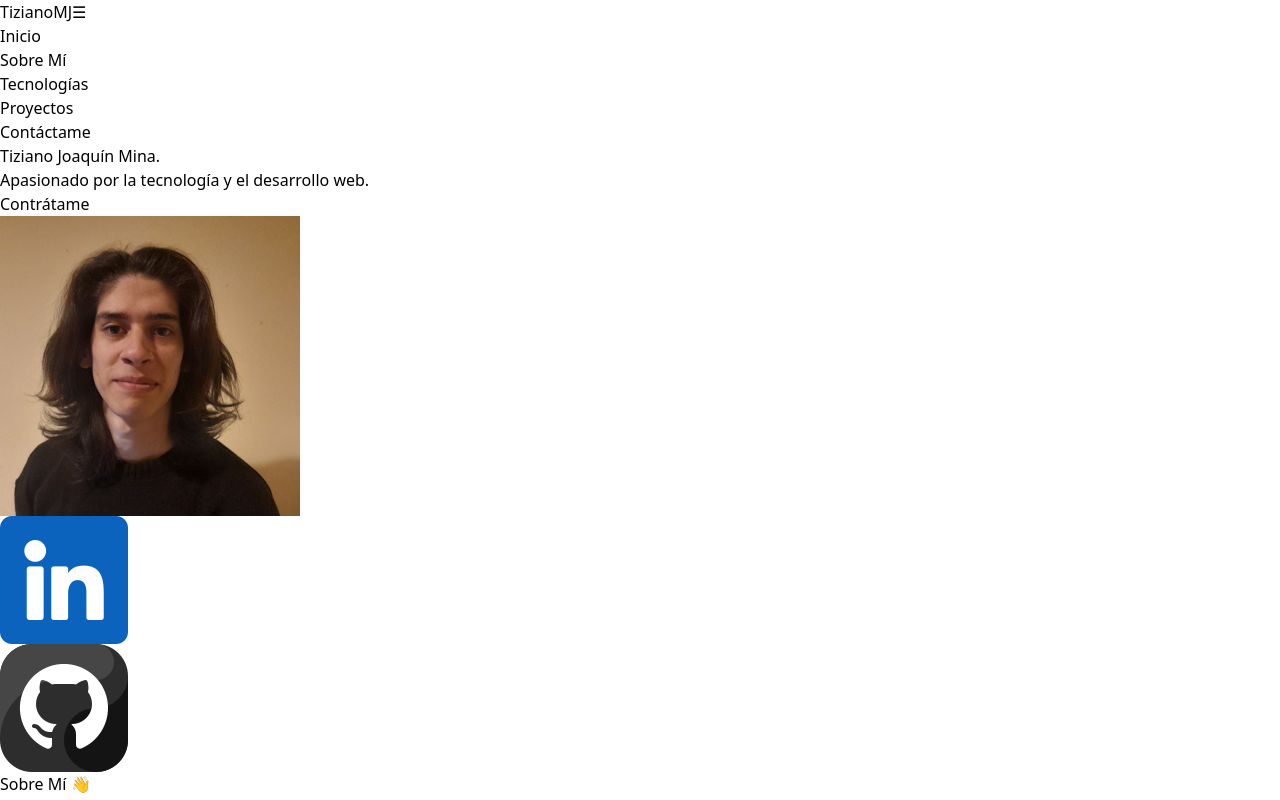
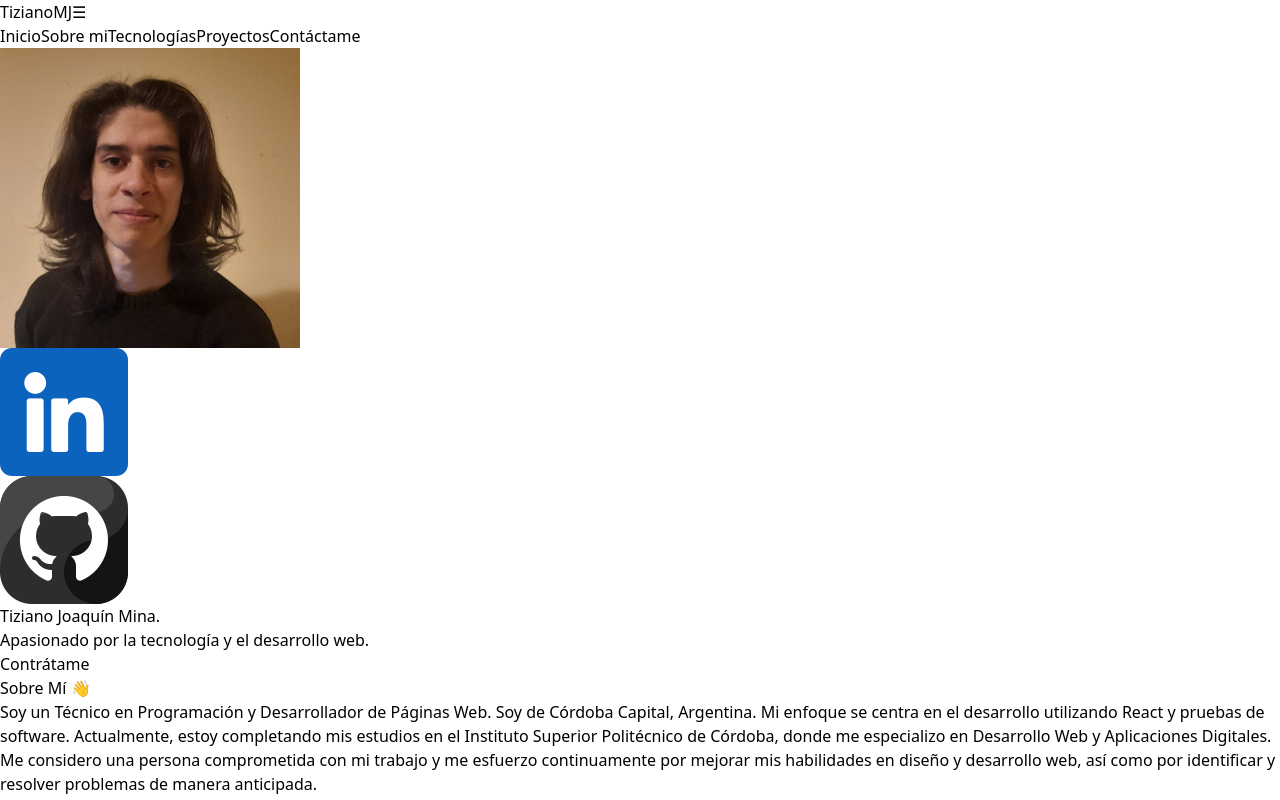
Before and after one commit to Tizianomina/PersonalWebPage, a React (Vite) app: page / in a window 1280 px wide. Shown: the top 800 px of the page. Built offline with nearby package versions, Linux system fonts and the light colour scheme.

Commit message:
Actualización de componentes y páginas

```diff
--- a/src/App.jsx
+++ b/src/App.jsx
@@ -4,9 +4,6 @@ import { ContactFormPage } from "./pages/ContactFormPage";
 import { HomePage } from "./pages/HomePage";
 import { ProyectsPage } from "./pages/ProyectsPage";
 import { TecnoPages } from "./pages/TecnoPages";
-
-
-
 export const App = () => {
   return (
     <>
--- a/src/components/CardTecno.jsx
+++ b/src/components/CardTecno.jsx
@@ -1,6 +1,6 @@
 export const CardTecno = ({ technology }) => {
   return (
-    <article className=" w-[250px] mx-auto  text-center  my-10 bg-[#f1f1f1] rounded-xl p-4 space-y-5 flex flex-col justify-around">
+    <article className=" w-[300px] mx-auto  text-center  my-10 bg-[#f5f5f5] rounded-xl p-4 space-y-5 flex flex-col justify-around">
       <img
         src={technology.img}
         alt={technology.name}
--- a/src/components/Footer.jsx
+++ b/src/components/Footer.jsx
@@ -1,11 +1,11 @@
 export const Footer = () => {
     return (
-      <footer className="text-center py-4 bg-gray-200 h-[300px] flex flex-col justify-center text-xl">
+      <footer className="text-center py-4 bg-[#fcfcfc] flex flex-col justify-around  text-xl h-screen">
         <p>
           Gracias por visitarme. No dudes en conectarte conmigo en mi red de{" "}
           <a
             href="https://www.linkedin.com/in/tiziano-mina/"
-            className="text-2xl text-[#064ACB] font-semibold hover:underline"
+            className="text-2xl text-[#ff7b00] font-bold hover:underline"
             target="_blank"
             rel="noopener noreferrer"
           >
--- a/src/components/NavBar.jsx
+++ b/src/components/NavBar.jsx
@@ -1,52 +1,98 @@
-import { useState } from "react";
+import { useEffect, useState } from "react";
 import { Link as ScrollLink } from "react-scroll";
 
 export const NavBar = () => {
-  const [menuOpen, setMenuOpen] = useState(false);
+  const [navbarOpen, setNavbarOpen] = useState(false);
 
-  const toggleMenu = () => {
-    setMenuOpen(!menuOpen);
+  const toggleNavbar = () => {
+    setNavbarOpen(!navbarOpen);
   };
 
   const handleLinkClick = () => {
-    setMenuOpen(false);
+    setTimeout(() => {
+      setNavbarOpen(false);
+    }, 1000);
   };
 
+  // useEffect(() => {
+  //   if (navbarOpen) {
+  //     // Cuando el modal se abre, deshabilita el scroll
+  //     document.body.style.overflow = "hidden";
+  //   } else {
+  //     // Cuando el modal se cierra, habilita el scroll
+  //     document.body.style.overflow = "visible";
+  //   }
+  // }, [navbarOpen]);
+
   return (
-    <header>
-      <nav className="p-5 md:flex md:items-center md:justify-between">
-        <div className="flex justify-between items-center">
-          <span className="">
-            <a href="#" className="text-4xl font-bold ">
-              TizianoMJ
-            </a>
-          </span>
-
+    <header className="bg-white">
+      <nav className="font-bold md:flex md:items-center md:justify-around md:py-5">
+        <div className="p-4 flex justify-between items-center ">
+          <a className="text-3xl">TizianoMJ</a>
           <span
-            className="text-3xl cursor-pointer md:hidden block mx-2"
-            onClick={toggleMenu}
+            className="text-3xl md:hidden cursor-pointer"
+            onClick={toggleNavbar}
           >
-            {menuOpen ? "✕" : "☰"}
+            {navbarOpen ? "✕" : "☰"}
           </span>
         </div>
 
-        <ul
-          className={`md:flex md:items-center  md:z-auto md:static absolute w-full left-0 md:w-auto md:py-0 py-4 md:pl-0 pl-7 md:opacity-100   ${
-            menuOpen
-              ? "opacity-100 h-screen  bg-white"
-              : " opacity-0 top-[-400px]"
-          } transition-all ease-in duration-500`}
+        {navbarOpen ? (
+          <div className="containerModal">
+            <a className="linksModal">Inicio</a>
+            <ScrollLink
+              to="about"
+              spy={true}
+              smooth={true}
+              duration={500}
+              onClick={handleLinkClick}
             >
-          <li className="mx-4 my-6 md:my-0 ">
-            <a
-              href=""
-              className="text-2xl text-[#353535] font-medium hover:text-[#FF6915] duration-300"
+              <a className="linksModal">Sobre mi</a>
+            </ScrollLink>
+            <ScrollLink
+              to="tecno"
+              spy={true}
+              smooth={true}
+              duration={500}
+              onClick={handleLinkClick}
             >
-              Inicio
-            </a>
-          </li>
+              <a className="linksModal">Tecnologías</a>
+            </ScrollLink>
             <ScrollLink
-            activeClass="active"
+              to="proyect"
+              spy={true}
+              smooth={true}
+              duration={500}
+              onClick={handleLinkClick}
+            >
+              <a className="linksModal">Proyectos</a>
+            </ScrollLink>
+            <ScrollLink
+              to="contact"
+              spy={true}
+              smooth={true}
+              duration={500}
+              onClick={handleLinkClick}
+            >
+              <button className="bg-orange-500 w-[70%] mx-auto font-bold text-2xl p-6 text-white rounded-lg">
+                Contáctame
+              </button>
+            </ScrollLink>
+          </div>
+        ) : (
+          <div className="containerNavBar">
+            <ScrollLink
+              to="inicio"
+              spy={true}
+              smooth={true}
+              offset={-70}
+              duration={500}
+              onClick={handleLinkClick}
+            >
+              <a className="linkNavBar">Inicio</a>
+            </ScrollLink>
+
+            <ScrollLink
               to="about"
               spy={true}
               smooth={true}
@@ -54,18 +100,10 @@ export const NavBar = () => {
               duration={500}
               onClick={handleLinkClick}
             >
-            <li className="mx-4 my-6 md:my-0">
-              <a
-                href=""
-                className="text-2xl text-[#353535] font-medium hover:text-[#FF6915] duration-300"
-              >
-                Sobre Mí
-              </a>
-            </li>
+              <a className="linkNavBar">Sobre mi</a>
             </ScrollLink>
 
             <ScrollLink
-            activeClass="active"
               to="tecno"
               spy={true}
               smooth={true}
@@ -73,18 +111,10 @@ export const NavBar = () => {
               duration={500}
               onClick={handleLinkClick}
             >
-            <li className="mx-4 my-6 md:my-0">
-              <a
-                href=""
-                className="text-2xl text-[#353535] font-medium hover:text-[#FF6915] duration-300"
-              >
-                Tecnologías
-              </a>
-            </li>
+              <a className="linkNavBar">Tecnologías</a>
             </ScrollLink>
 
             <ScrollLink
-            activeClass="active"
               to="proyect"
               spy={true}
               smooth={true}
@@ -92,14 +122,7 @@ export const NavBar = () => {
               duration={500}
               onClick={handleLinkClick}
             >
-            <li className="mx-4 my-6 md:my-0">
-              <a
-                href=""
-                className="text-2xl text-[#353535] font-medium hover:text-[#FF6915] duration-300"
-              >
-                Proyectos
-              </a>
-            </li>
+              <a className="linkNavBar">Proyectos</a>
             </ScrollLink>
             <ScrollLink
               activeClass="active"
@@ -107,14 +130,15 @@ export const NavBar = () => {
               spy={true}
               smooth={true}
               offset={-70}
-            duration={500}
+              duration={800}
               onClick={handleLinkClick}
             >
-            <button className="bg-[#FF6915] text-2xl text-center w-[90%] md:w-52 py-2 px-6 rounded-3xl text-[#f7f7f7] font-semibold shadowContratar">
+              <button className="text-2xl ml-5 bg-orange-500 p-3 text-white rounded-xl">
                 Contáctame
               </button>
             </ScrollLink>
-        </ul>
+          </div>
+        )}
       </nav>
     </header>
   );
--- a/src/pages/AboutPage.jsx
+++ b/src/pages/AboutPage.jsx
@@ -2,20 +2,20 @@ import { Element } from "react-scroll";
 
 export const AboutPage = () => {
   return (
-    <section className="pt-20 md:pt-0 p-5 space-y-10 w-full md:h-screen flex flex-col justify-center bg-[#f1f1f1] ">
     <Element name="about">
-      <h2 className="text-4xl md:text-6xl font-extrabold text-[#2e2e2e]">Sobre Mí 👋</h2>
-      <p className="text-2xl text-justify font-medium text-[#2e2e2e]">
+      <section className="about">
+        <h2 className="subtitle">Sobre Mí 👋</h2>
+        <p className="text-justify text-lg text-[#292929] md:text-xl">
           Soy un Técnico en Programación y Desarrollador de Páginas Web. Soy de
           Córdoba Capital, Argentina. Mi enfoque se centra en el desarrollo
           utilizando React y pruebas de software. Actualmente, estoy completando
           mis estudios en el Instituto Superior Politécnico de Córdoba, donde me
-        especializo en Desarrollo Web y Aplicaciones Digitales. Me considero una
-        persona comprometida con mi trabajo y me esfuerzo continuamente por
-        mejorar mis habilidades en diseño y desarrollo web, así como por
+          especializo en Desarrollo Web y Aplicaciones Digitales. Me considero
+          una persona comprometida con mi trabajo y me esfuerzo continuamente
+          por mejorar mis habilidades en diseño y desarrollo web, así como por
           identificar y resolver problemas de manera anticipada.
         </p>
+      </section>
     </Element>
-    </section>
   );
 };
--- a/src/pages/ContactFormPage.jsx
+++ b/src/pages/ContactFormPage.jsx
@@ -4,10 +4,10 @@ import { Form } from "../components/Form"
 export const ContactFormPage = () => {
   return (
 
-    <section className="p-5 pt-20 bg-[#d8d8d8] mx-auto">
+    <section className="p-5 pt-20 bg-[#fcfcfc] mx-auto">
       <Element name="contact">
-        <p className="text-4xl md:text-6xl text-center font-extrabold text-[#2e2e2e]">Contácto</p>
-        <p className="text-center py-10">Si deseas contactarme, puedes hacerlo de manera secilla utilizando este formulario. Estoy a disposición para hacer que esta experiencia sea tan profesional como entretenida. ¡Espero tu mensaje!</p>
+        <p className="subtitle">Contácto</p>
+        <p className="text-justify py-10 md:text-xl">Si deseas contactarme, puedes hacerlo de manera secilla utilizando este formulario. Estoy a disposición para hacer que esta experiencia sea tan profesional como entretenida. ¡Espero tu mensaje!</p>
         <hr className="py-5"/>
         <Form />
     </Element>
--- a/src/pages/HomePage.jsx
+++ b/src/pages/HomePage.jsx
@@ -4,66 +4,45 @@ import tiziano from "../asset/TizianoMJ.png";
 import github from "../asset/github.png";
 import linkedin from "../asset/linkedin.png";
 
-const CV = "/CV-Tiziano-Mina.pdf"
-
-
-
 export const HomePage = () => {
-
-  const downloadCV = (url) => {
-    // Obtener el nombre del archivo a partir de la URL
-    const fileName = url.split("/").pop();
-    // Crear un elemento <a> para el enlace de descarga
-    const aTag = document.createElement("a");
-    // Establecer la URL del enlace <a> con la URL proporcionada
-    aTag.href = url;
-    // Establecer el atributo download con el nombre del archivo
-    aTag.setAttribute("download", fileName);
-    // Agregar el enlace <a> al cuerpo del documento
-    document.body.appendChild(aTag);
-    // Simular un clic en el enlace <a> para iniciar la descarga
-    aTag.click();
-    // Eliminar el enlace <a> del documento después de la descarga
-    aTag.remove();
-  };
-
   return (
-    <section className="bg-[#f7f7f7]">
+    <section className="bg-[#fcfcfc] ">
       <NavBar />
 
-      <section className=" p-5 md:h-screen">
-        <div className="flex flex-col md:w-[90%] md:mx-auto space-y-7 md:flex-row md:items-center md:justify-between md:mt-20">
-          <article className=" w-full space-y-6 md:flex md:flex-col md:h-full md:w-[700px] md:justify-center">
-            <h1 className="text-4xl md:text-7xl text-[#2e2e2e] font-extrabold">
-              Tiziano Joaquín Mina.
-            </h1>
-            <p className="text-2xl md:text-4xl text-[#2e2e2e]">
-              Apasionado por la tecnología y el desarrollo web.
-            </p>
-            <button className="bg-[#FF6915] w-full text-[#fff] p-2 rounded-md text-2xl md:w-[70%] md:text-3xl md:font-semibold shadowContratar"
-            onClick={()=> {
-              downloadCV(CV)
-            }}>
-              Contrátame
-            </button>
-          </article>
-
-          <article className="mx-auto md:mx-0 w-[280px]">
-            <img
-              src={tiziano}
-              alt="Tiziano Joaquín Mina"
-              className="rounded-xl"
-            />
-            <div className="w-[90%] mx-auto flex justify-between mt-2">
-              <a href="https://www.linkedin.com/in/tiziano-mina/" className="">
-                <img src={linkedin} alt="Linkedin" className="w-[50px] md:w-[40px] shadowLinkedin" />
-              </a>
-              <a href="https://github.com/Tizianomina?tab=repositories" className="">
-                <img src={github} alt="Github" className="w-[50px] md:w-[40px] shadowGithub" />
-              </a>
-            </div>
-          </article>
-        </div>
+      <section className="home">
+        <article className="home__picture md:order-2">
+          <img
+            src={tiziano}
+            alt="Tiziano Joaquín Mina"
+            className="home__photo"
+          />
+          <div className="home__contact">
+            <a href="https://www.linkedin.com/in/tiziano-mina/" className="">
+              <img
+                src={linkedin}
+                alt="Linkedin"
+                className="home__linkedin shadowLinkedin"
+              />
+            </a>
+            <a
+              href="https://github.com/Tizianomina?tab=repositories"
+              className=""
+            >
+              <img
+                src={github}
+                alt="Github"
+                className="home__github shadowGithub"
+              />
+            </a>
+          </div>
+        </article>
+        <article className="home__iam md:order-1">
+          <h1 className="home__title">Tiziano Joaquín Mina.</h1>
+          <p className="home__subtitle">Apasionado por la tecnología y el desarrollo web.</p>
+          <button className="home__btnCv shadowContratar">
+            Contrátame
+          </button>
+        </article>
       </section>
     </section>
   );
--- a/src/pages/ProyectsPage.jsx
+++ b/src/pages/ProyectsPage.jsx
@@ -1,23 +1,23 @@
-import { Element } from "react-scroll"
-import { CardProyect } from "../components/CardProyect"
-import { proyects } from "../data/proyectData"
-
+import { Element } from "react-scroll";
+import { CardProyect } from "../components/CardProyect";
+import { proyects } from "../data/proyectData";
 
 export const ProyectsPage = () => {
   return (
-    <section className="p-5 bg-[#f1f1f1] pt-20" >
+    <section className="bg-[#fcfcfc] md:p-8">
       <Element name="proyect">
-
-        <p className="text-4xl md:text-6xl text-center font-extrabold text-[#2e2e2e]">Proyectos</p>
-        <div className="md:flex md:flex-wrap md:justify-around">
-            {
-                proyects.map(proyect => (
-                    <CardProyect proyect = {proyect} key = {proyect.id}/>
-                ))
-            }
+        <p className="subtitle">Proyectos</p>
+        <div className="flex flex-col md:flex-row md:justify-between md:flex-wrap ">
+          {proyects.map((proyect) => (
+            <CardProyect proyect={proyect} key={proyect.id} />
+          ))}
         </div>
-
-    </Element>
+      </Element>
     </section>
-  )
-}
+  );
+};
+//  {
+//   proyects.map(proyect => (
+//     <CardProyect proyect = {proyect} key = {proyect.id}/>
+// ))
+// }
--- a/src/pages/TecnoPages.jsx
+++ b/src/pages/TecnoPages.jsx
@@ -4,9 +4,9 @@ import { technologies } from "../data/tecnoData";
 
 export const TecnoPages = () => {
   return (
-    <section className="p-5 pt-20 bg-[#fff]" >
+    <section className="technology" >
       <Element name="tecno">
-      <p className="text-4xl text-center md:text-6xl font-extrabold text-[#2e2e2e]">
+      <p className="subtitle">
         Tecnologías
       </p>
 
```
Also changed, not shown: src/components/CardProyect.jsx (+14 -11 lines), src/components/Form.jsx (+8 -4 lines). Lines whose indentation alone changed are shown as unchanged.
